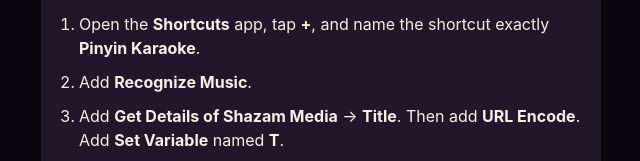
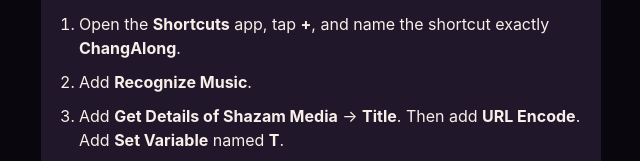
Before and after one commit to notclement/changalong, a plain HTML site: page index.html in a window 1280 px wide. Both pictures are taken after a click on the button "First time? Set up the Shortcut". Shown: the part 367-528 px from the top of the page, 319-959 px from the left. Drawn offline with Linux system fonts and the light colour scheme.

Commit message:
Finish rename
Co-Authored-By: Claude Opus 5.5 <noreply@anthropic.com>
Claude-Session: https://claude.ai/code/session_011Qoc5iejNaPm9SH9yGWvwC

```diff
--- a/app.css
+++ b/app.css
@@ -1,4 +1,4 @@
-/* Pinyin Karaoke: aubergine night stage, one lantern-red accent, system fonts (SF for tone marks, PingFang for hanzi). */
+/* ChàngAlong: aubergine night stage, one lantern-red accent, system fonts (SF for tone marks, PingFang for hanzi). */
 :root{color-scheme:dark;--bg:light-dark(#fbf6f1,#140d1c);--sf:light-dark(#fff,#21172a);--sf2:light-dark(#f1e9e2,#2d2138);--ink:light-dark(#22172a,#f7efe8);--dim:light-dark(#8f8494,#8d8197);--faint:light-dark(#ddd3d6,#463a52);--hl:light-dark(#e3401f,#ff6a3d);--fs:30px;
   --sans:-apple-system,BlinkMacSystemFont,"SF Pro Text","Segoe UI",Roboto,"Noto Sans",sans-serif;--han:"PingFang SC","PingFang TC","Hiragino Sans GB","Noto Sans SC","Microsoft YaHei",sans-serif}
 *{box-sizing:border-box;min-width:0;-webkit-tap-highlight-color:transparent}
--- a/index.html
+++ b/index.html
@@ -88,7 +88,7 @@
 <section class="sheet" id="shHow" aria-label="Shortcut setup"><div class="grab"></div><h2>Set up “Listen” (once)</h2>
   <p class="note">iPhone's built-in Shazam does the listening. A small Shortcut passes the song name to this page.</p>
   <ol class="steps">
-    <li>Open the <b>Shortcuts</b> app, tap <b>+</b>, and name the shortcut exactly <b>Pinyin Karaoke</b>.</li>
+    <li>Open the <b>Shortcuts</b> app, tap <b>+</b>, and name the shortcut exactly <b>ChangAlong</b>.</li>
     <li>Add <b>Recognize Music</b>.</li>
     <li>Add <b>Get Details of Shazam Media</b> → <b>Title</b>. Then add <b>URL Encode</b>. Add <b>Set Variable</b> named <b>T</b>.</li>
     <li>Add <b>Get Details of Shazam Media</b> → <b>Artist</b> (tap the input and pick <i>Shazam Media</i> again), then <b>URL Encode</b>, then <b>Set Variable</b> named <b>A</b>.</li>
```
